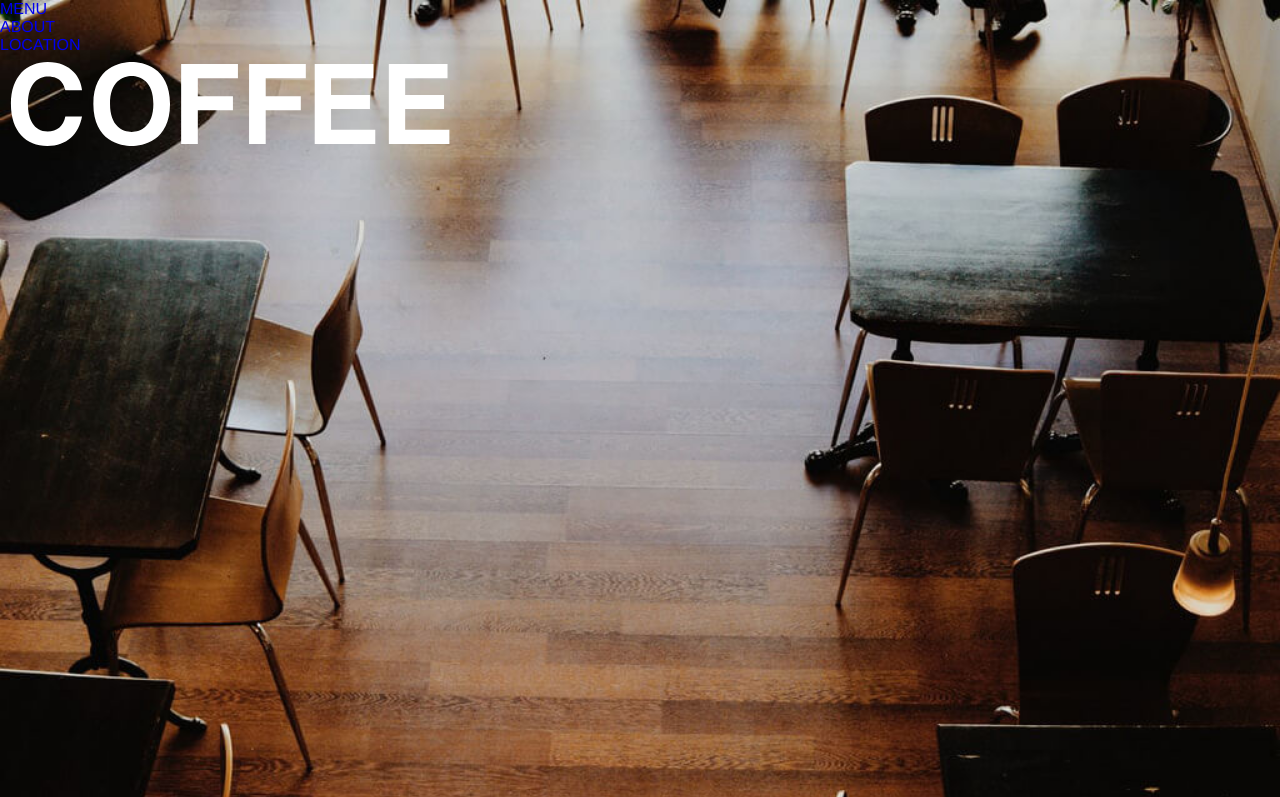
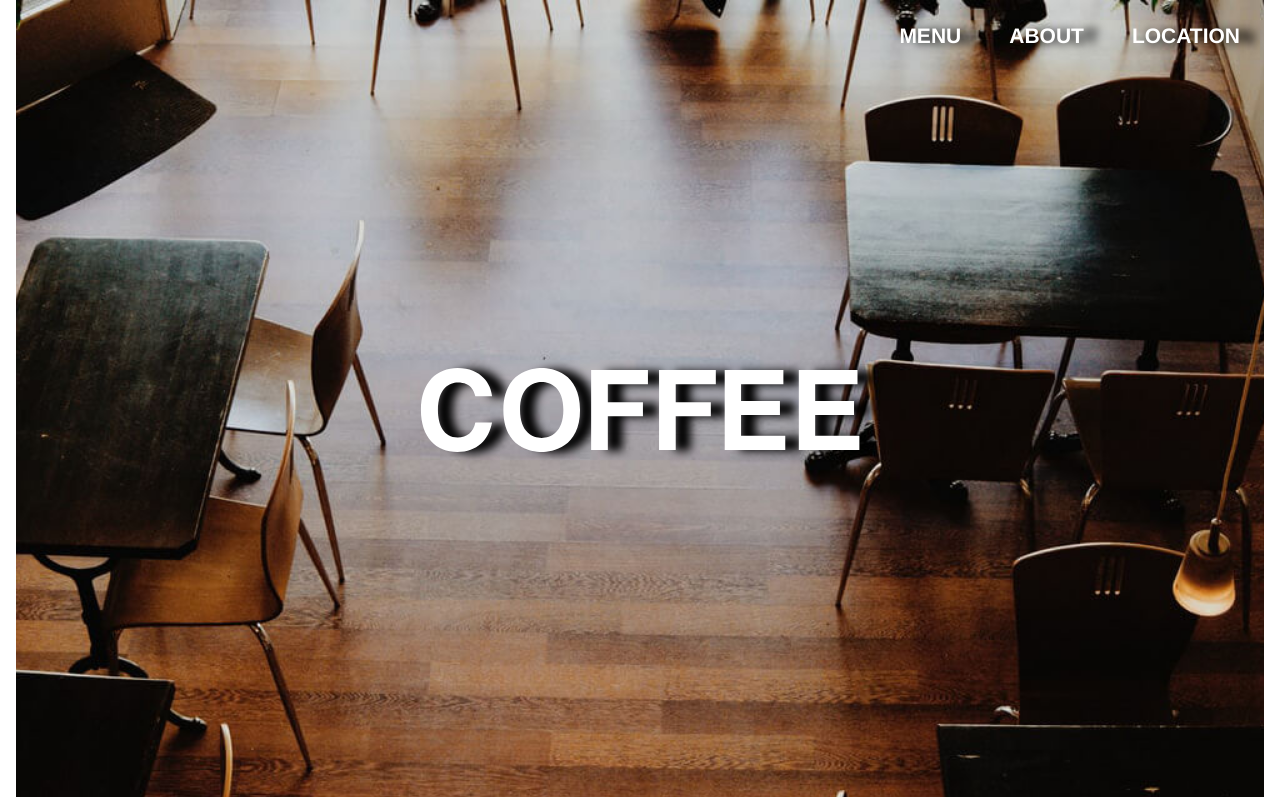
Before and after one commit to ebimatreshka/COFFEE, a plain HTML site: page index.html in a window 1280 px wide. Shown: the top 797 px of the page. Drawn offline with nearby package versions, Linux system fonts and the light colour scheme; some packages are replaced by stand-ins of ours.

Commit message:
css headerまで完了

```diff
--- a/css/style.scss
+++ b/css/style.scss
@@ -9,6 +9,8 @@ html {
 }
 body {
     font-family: "Helvetica Neue", "Arial", "Hiragino Sans", "Hiragino Kaku Gothic ProN", "Meiryo", sans-serif;
+    max-width: 100%;
+    padding: 0 16px 0 16px;
 }
 img
 { max-width: 100%;
@@ -18,6 +20,7 @@ ul {
 }
 a {
     text-decoration: none;
+    color: #FFFFFF;
 }
 /*----- ヘッダー -----*/
 #header {
@@ -27,7 +30,27 @@ a {
     background-size: cover;
     background-position: center top;
     background-repeat: no-repeat;
-
+}
+#header .nav-li {
+    display: flex;
+    flex-direction: row;
+    justify-content: flex-end;
+    li {
+        padding: 24px;
+        font-size: 21px;
+        font-weight: bold;
+        filter: drop-shadow(15px 1px 5px );
+    }
+}
+.site-title {
+    display: flex;
+    justify-content: center;
+    align-items: center;
+    position: absolute;
+    top: 45%;
+    left: 0;
+    right: 0;
+    filter: drop-shadow(15px 1px 5px );
 }
 
 /*----- location -----*/
--- a/index.html
+++ b/index.html
@@ -14,8 +14,8 @@
 
 <body>
     <header id="header">
-        <nav>
-            <ul>
+        <nav class="nav">
+            <ul class="nav-li">
                 <li class="nav1"><a href="#menu">MENU</a></li>
                 <li class="nav2"><a href="#about">ABOUT</a></li>
                 <li class="nav3"><a href="#location">LOCATION</a></li>
```
Also changed, not shown: css/style.css, css/style.min.css, 2 other files.
